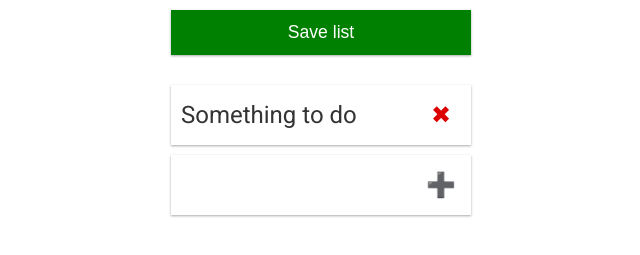
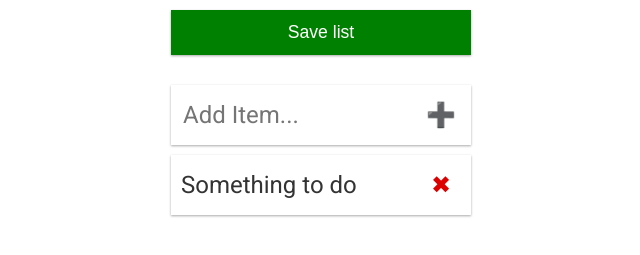
Before and after one commit to harlequiin/todo-app, a React app: page src/index.html in a window 1280 px wide. Shown: the part 137-392 px from the top of the page, without its empty margins (319-959 px from the left). Built offline with nearby package versions, Linux system fonts and the light colour scheme.

Commit message:
Move input above the list

```diff
--- a/src/index.html
+++ b/src/index.html
@@ -11,6 +11,10 @@
       <h1>ToDo List</h1>
       <button class="save-list">Save list</button>
       <div class="list">
+        <div class="add-item">
+          <input type="text" placeholder="Add Item...">
+          <i class="add-item-icon" title="add item">&#10133;</i>
+        </div>
         <ul class="list-content">
           <li class="list-item">
             <div class="list-item-content">
@@ -19,10 +23,6 @@
             </div>
           </li>
         </ul>
-        <div class="add-item">
-          <input type="text">
-          <i class="add-item-icon" title="add item">&#10133;</i>
-        </div>
       </div>
     </div>
   </div>
```
